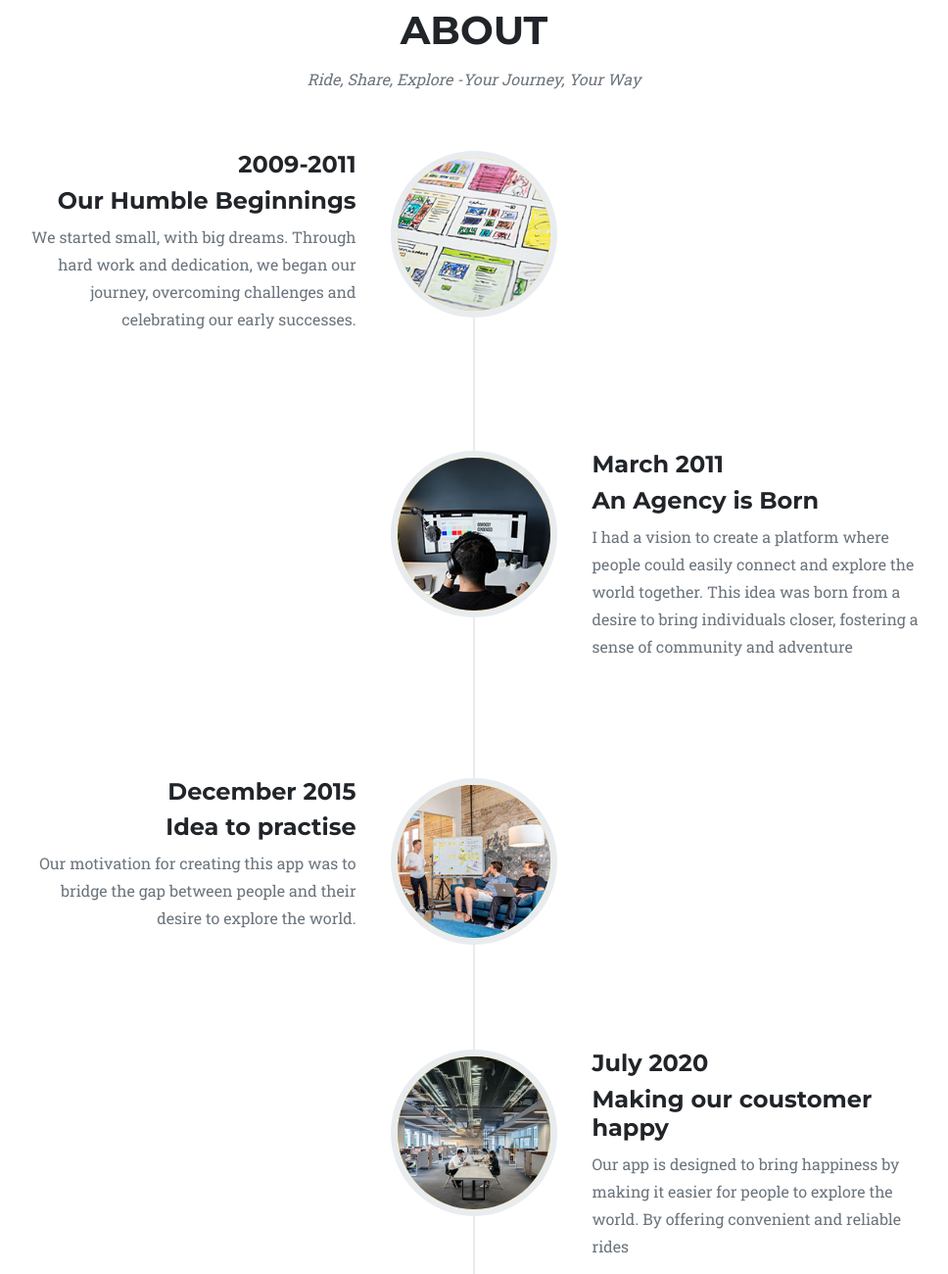
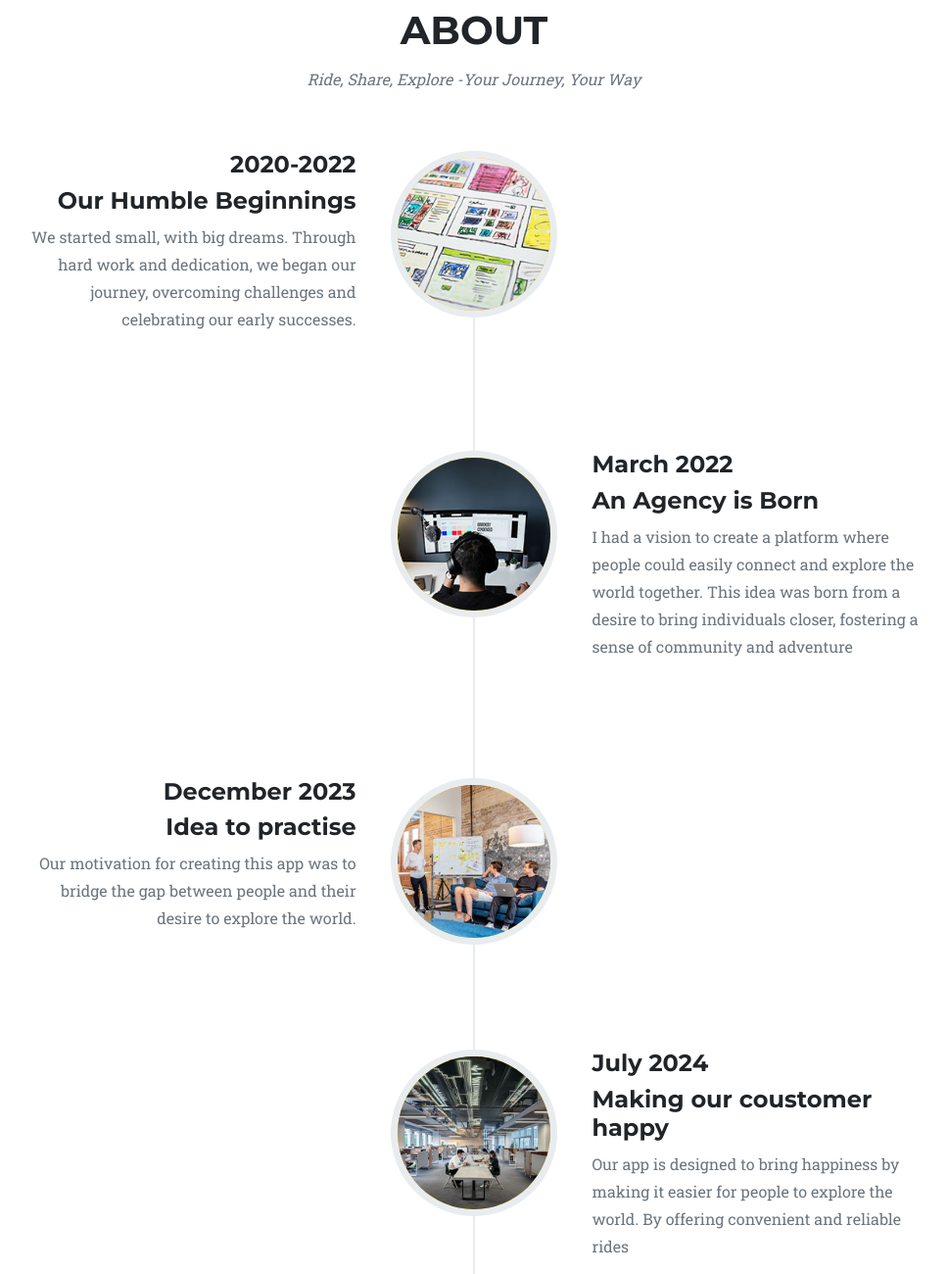
Before and after one commit to Pradeep3247/ride-share-1, a plain HTML site: page index.html in a window 1280 px wide. Shown: the part 2478-3778 px from the top of the page at 98% size, without its empty margins (156-1124 px from the left). Drawn offline with nearby package versions, Linux system fonts and the light colour scheme.

Commit message:
Update index.html

```diff
--- a/index.html
+++ b/index.html
@@ -187,7 +187,7 @@
                         <div class="timeline-image"><img class="rounded-circle img-fluid" src="assets/img/about/1.jpg" alt="..." /></div>
                         <div class="timeline-panel">
                             <div class="timeline-heading">
-                                <h4>2009-2011</h4>
+                                <h4>2020-2022</h4>
                                 <h4 class="subheading">Our Humble Beginnings</h4>
                             </div>
                             <div class="timeline-body"><p class="text-muted">We started small, with big dreams. Through hard work and dedication, we began our journey, overcoming challenges and celebrating our early successes.</p></div>
@@ -197,7 +197,7 @@
                         <div class="timeline-image"><img class="rounded-circle img-fluid" src="assets/img/about/2.jpg" alt="..." /></div>
                         <div class="timeline-panel">
                             <div class="timeline-heading">
-                                <h4>March 2011</h4>
+                                <h4>March 2022</h4>
                                 <h4 class="subheading">An Agency is Born</h4>
                             </div>
                             <div class="timeline-body"><p class="text-muted">I had a vision to create a platform where people could easily connect and explore the world together. This idea was born from a desire to bring individuals closer, fostering a sense of community and adventure</p></div>
@@ -207,7 +207,7 @@
                         <div class="timeline-image"><img class="rounded-circle img-fluid" src="assets/img/about/3.jpg" alt="..." /></div>
                         <div class="timeline-panel">
                             <div class="timeline-heading">
-                                <h4>December 2015</h4>
+                                <h4>December 2023</h4>
                                 <h4 class="subheading">Idea to practise</h4>
                             </div>
                             <div class="timeline-body"><p class="text-muted">Our motivation for creating this app was to bridge the gap between people and their desire to explore the world. </p></div>
@@ -217,7 +217,7 @@
                         <div class="timeline-image"><img class="rounded-circle img-fluid" src="assets/img/about/4.jpg" alt="..." /></div>
                         <div class="timeline-panel">
                             <div class="timeline-heading">
-                                <h4>July 2020</h4>
+                                <h4>July 2024</h4>
                                 <h4 class="subheading">Making our coustomer happy</h4>
                             </div>
                             <div class="timeline-body"><p class="text-muted">Our app is designed to bring happiness by making it easier for people to explore the world. By offering convenient and reliable rides</p></div>
```
